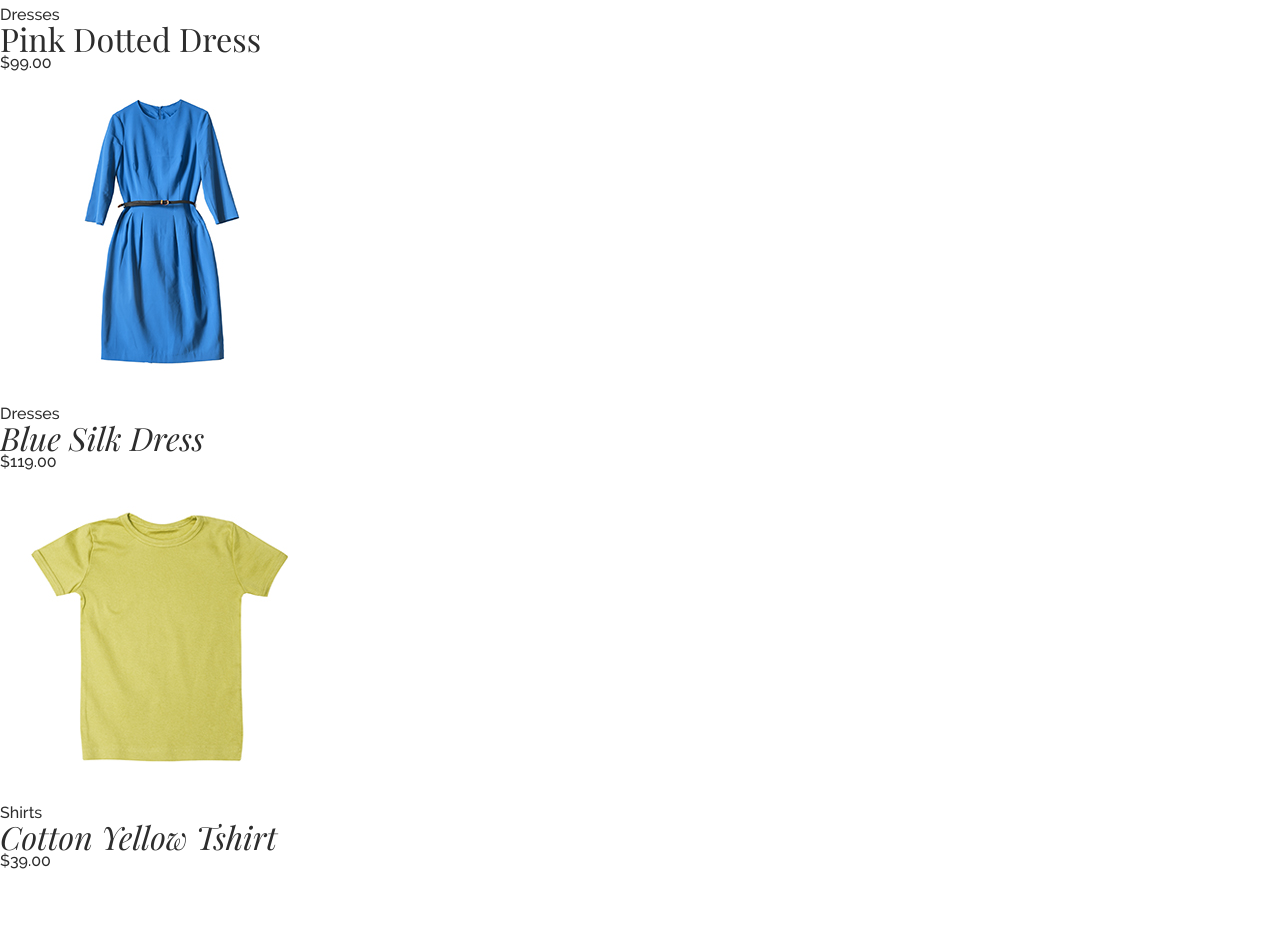
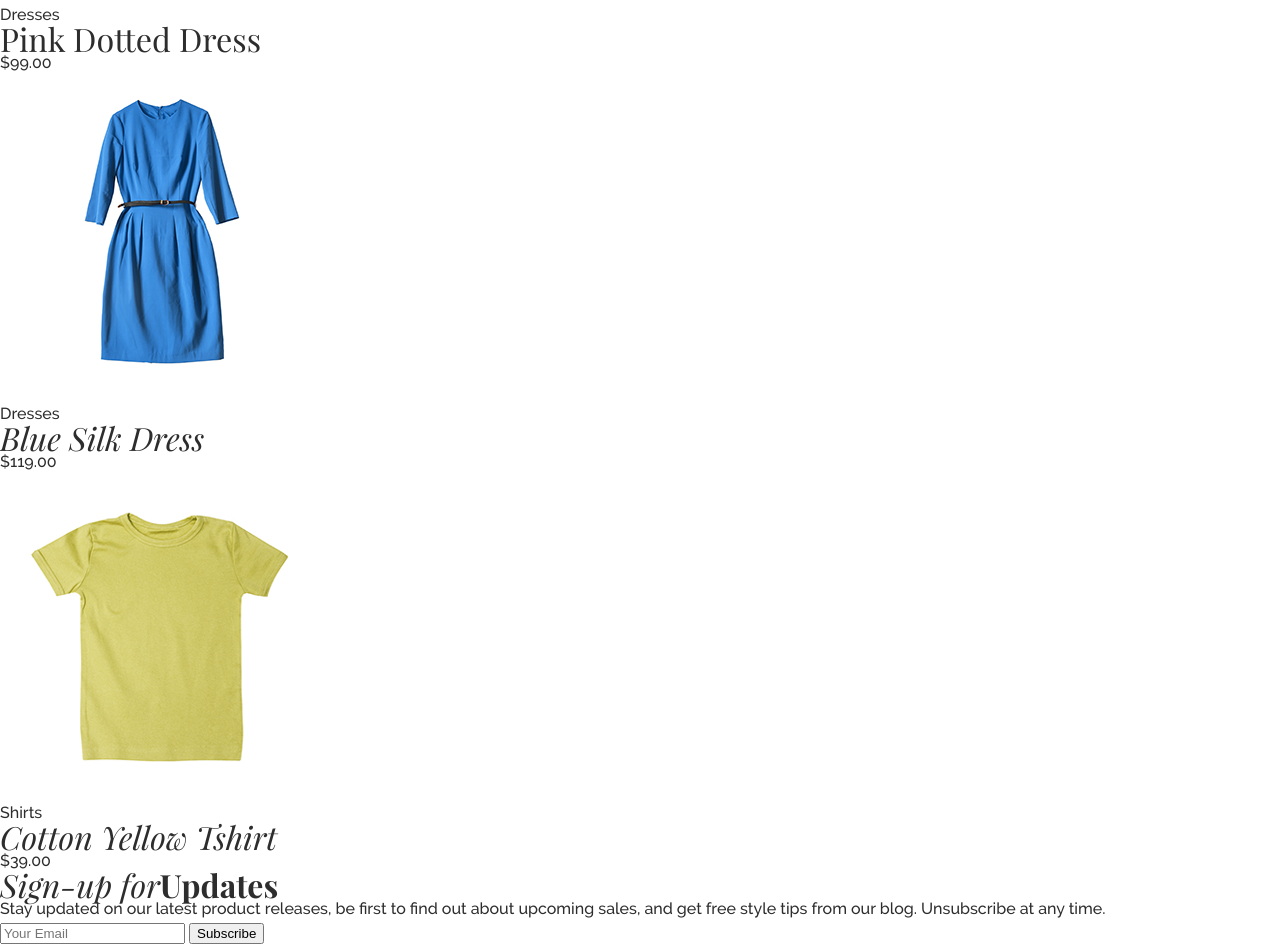
Before and after one commit to roberto0412/Project1, a plain HTML site: page index.html in a window 1280 px wide. Shown: the part 3219-4164 px from the top of the page. Before the commit the page ends 4092 px from the top, so only its background shows below. Drawn offline with Linux system fonts and the light colour scheme.

Commit message:
new html codesss

```diff
--- a/index.html
+++ b/index.html
@@ -132,9 +132,29 @@
   <h3>Cotton Yellow Tshirt</h3>
   <p class="price">$39.00</p>
 
+  <section class="newsletter" id="newsletter">
+    <div class="sign-up-container">
+      <h3>Sign-up for<span class="heavy">Updates</span></h3>
+      <p>
+        Stay updated on our latest product releases, be first to find out
+        about upcoming sales, and get free style tips from our blog.
+        Unsubscribe at any time.
+      </p>
+      <form id="sign-up-form">
+        <input type="email" name="your_email" id="your-email" value="" placeholder="Your Email">
+        <input type="submit" name="subscribe" value="Subscribe" id="subscribe">
+      </form>
+    </div>
+  </section>
 
 
 
+  </section>
+
+
+
+
+  <script type="text/javascript" src="js/script.js"></script>
 
 
 
--- /dev/null
+++ b/js/script.js
@@ -0,0 +1,2 @@
+const s = 'hellow world';
+console.log(s.split(','));
```
Also changed, not shown: 1 other file.
